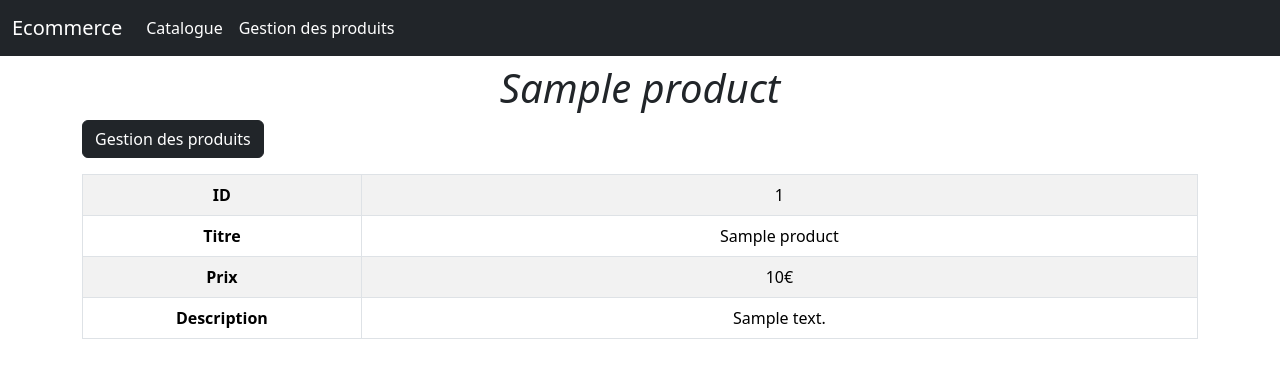
After one commit to intellagence/ecommerce2025, a Symfony app: template templates/product/show.html.twig in a window 1280 px wide. The commit adds this page. Shown: the top 378 px of the page. Run offline with Twig, Linux system fonts and the light colour scheme; the template is opened without the code that fills it: most values are stand-ins (such as "Sample title", 1, 10 or a date in 2020); some libraries are stand-ins or nearby versions.

Commit message:
crud product

```diff
--- a/composer.json
+++ b/composer.json
@@ -38,6 +38,7 @@
         "symfony/string": "7.3.*",
         "symfony/translation": "7.3.*",
         "symfony/twig-bundle": "7.3.*",
+        "symfony/ux-icons": "^2.27",
         "symfony/ux-turbo": "^2.26",
         "symfony/validator": "7.3.*",
         "symfony/web-link": "7.3.*",
--- a/config/bundles.php
+++ b/config/bundles.php
@@ -13,4 +13,5 @@ return [
     Symfony\Bundle\SecurityBundle\SecurityBundle::class => ['all' => true],
     Symfony\Bundle\MonologBundle\MonologBundle::class => ['all' => true],
     Symfony\Bundle\MakerBundle\MakerBundle::class => ['dev' => true],
+    Symfony\UX\Icons\UXIconsBundle::class => ['all' => true],
 ];
--- a/public/css/style.css
+++ b/public/css/style.css
@@ -5,3 +5,8 @@
     width: 60%;
     margin: 0 auto;
 }
+
+.sizeSvg20{
+    width: 20px;
+    height: 20px;
+}
--- a/templates/_include/_nav.html.twig
+++ b/templates/_include/_nav.html.twig
@@ -5,6 +5,18 @@
             La fonction twig path() permet de faire des redirections internes
             1e argument (obligatoire) - type : string ==> Nom de la route (attribut name)
             2e argument (facultatif)  - type : array  ==> tableau des paramètres
+
+            array en PHP :
+            [
+                'k' => 'v'
+            ]
+
+            array en Twig :
+            {
+                'k' : 'v'
+            }
+            k : nom du paramètre
+            v : valeur du paramètre
         #}
 
 
--- /dev/null
+++ b/templates/product/show.html.twig
@@ -0,0 +1,35 @@
+{% extends "base.html.twig" %}
+
+{% block h1 %}{{ product.title|capitalize }}{% endblock %}
+
+{% block body %}
+
+    <a class="btn btn-dark" href="{{ path('app_product_index') }}">Gestion des produits</a>
+
+    <table class="table table-striped table-hover table-bordered text-center mt-3">
+        <tr>
+            <th class="w-25">ID</th>
+            <td class="w-75">{{ product.id }}</td>
+        </tr>
+        <tr>
+            <th class="w-25">Titre</th>
+            <td class="w-75">{{ product.title|capitalize }}</td>
+        </tr>
+        <tr>
+            <th class="w-25">Prix</th>
+            <td class="w-75">{{ product.price }}€</td>
+        </tr>
+        <tr>
+            <th class="w-25">Description</th>
+            <td class="w-75">
+                {% if product.description %}
+                    {{ product.description }}
+                {% else %}
+                    {{ ux_icon('iconoir:xmark', {'class':'text-danger sizeSvg20'}) }}
+                {% endif %}
+            </td>
+        </tr>
+    </table>
+
+
+{% endblock %}
```
Also changed, not shown: src/Controller/ProductController.php (+52 -0 lines), templates/product/edit.html.twig (added, +26 -0 lines), templates/product/index.html.twig (+38 -2 lines), assets/icons/symfony.svg (added), 2 other files.
